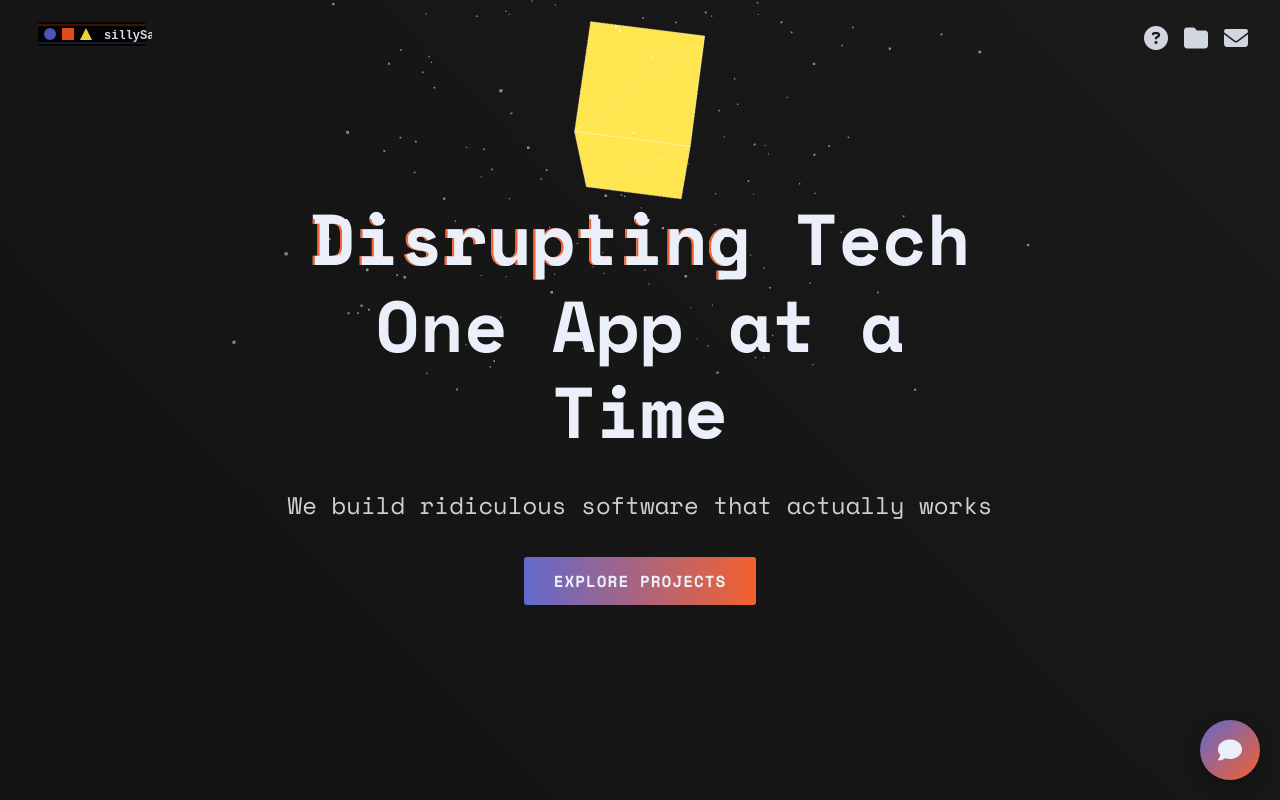
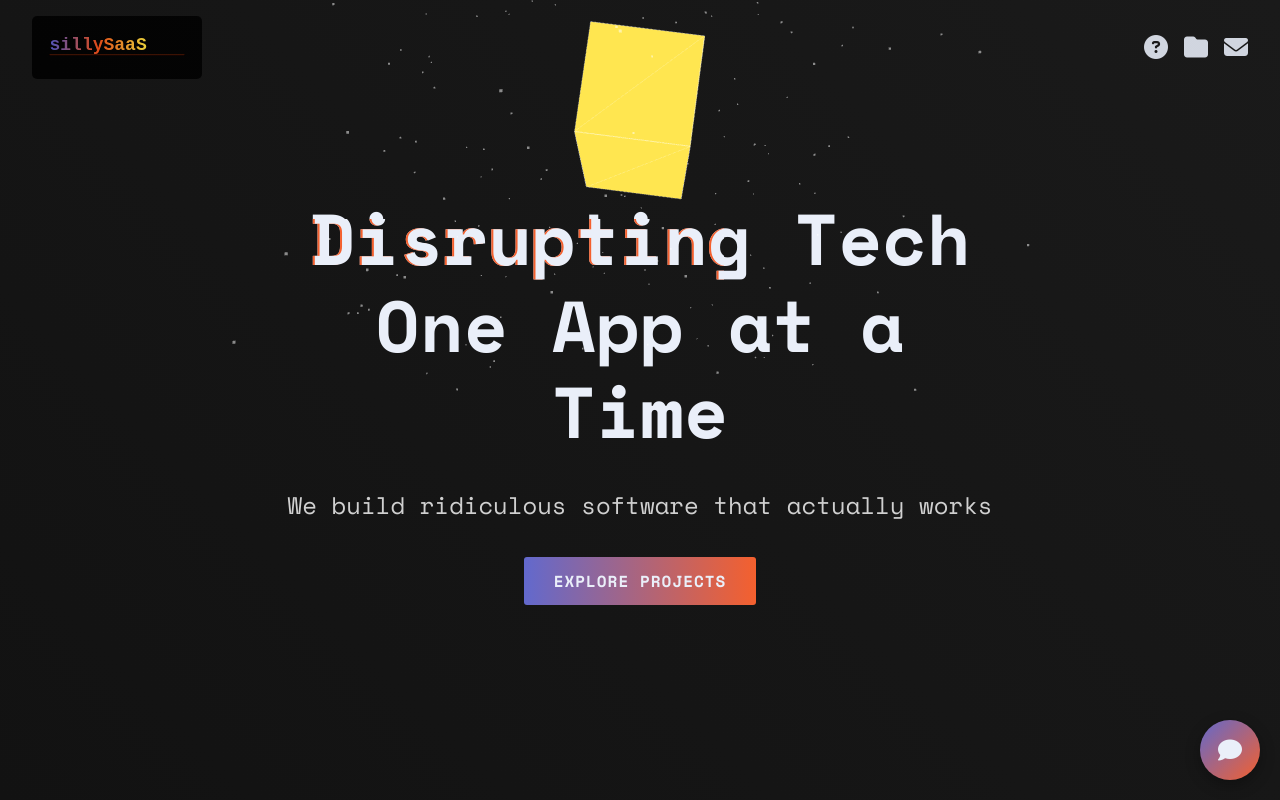
Before and after one commit to 0xPier/sillysaas-public, a website: page public/index.html in a window 1280 px wide. Shown: the top 800 px of the page. Drawn offline with nearby package versions, Linux system fonts and the light colour scheme.

Commit message:
Move files to public folder and fix logo background color to match theme

```diff
--- a/public/css/styles.css
+++ b/public/css/styles.css
@@ -101,6 +101,15 @@ p {
     mix-blend-mode: difference;
 }
 
+.logo {
+    position: relative;
+    z-index: 1000;
+    pointer-events: auto !important;
+    background-color: var(--primary-black);
+    padding: 5px 10px;
+    border-radius: 5px;
+}
+
 .logo-text {
     fill: var(--primary-white);
     font-family: var(--font-mono);
@@ -179,10 +188,6 @@ p {
 .hero-content p,
 .hero-content .cta-button {
     pointer-events: auto;
-}
-
-.logo {
-    pointer-events: none;
 }
 
 .glitch-text {
--- a/public/index.html
+++ b/public/index.html
@@ -21,7 +21,7 @@
     <!-- Navigation -->
     <nav class="main-nav">
         <div class="logo">
-            <img src="images/logo.svg" alt="sillySaaS Logo" width="120">
+            <img src="images/logo-text.svg" alt="sillySaaS Logo" width="150">
         </div>
         <div class="nav-icons">
             <div class="nav-icon" data-tooltip="About">
```
Also changed, not shown: public/images/logo-text.svg (added).
